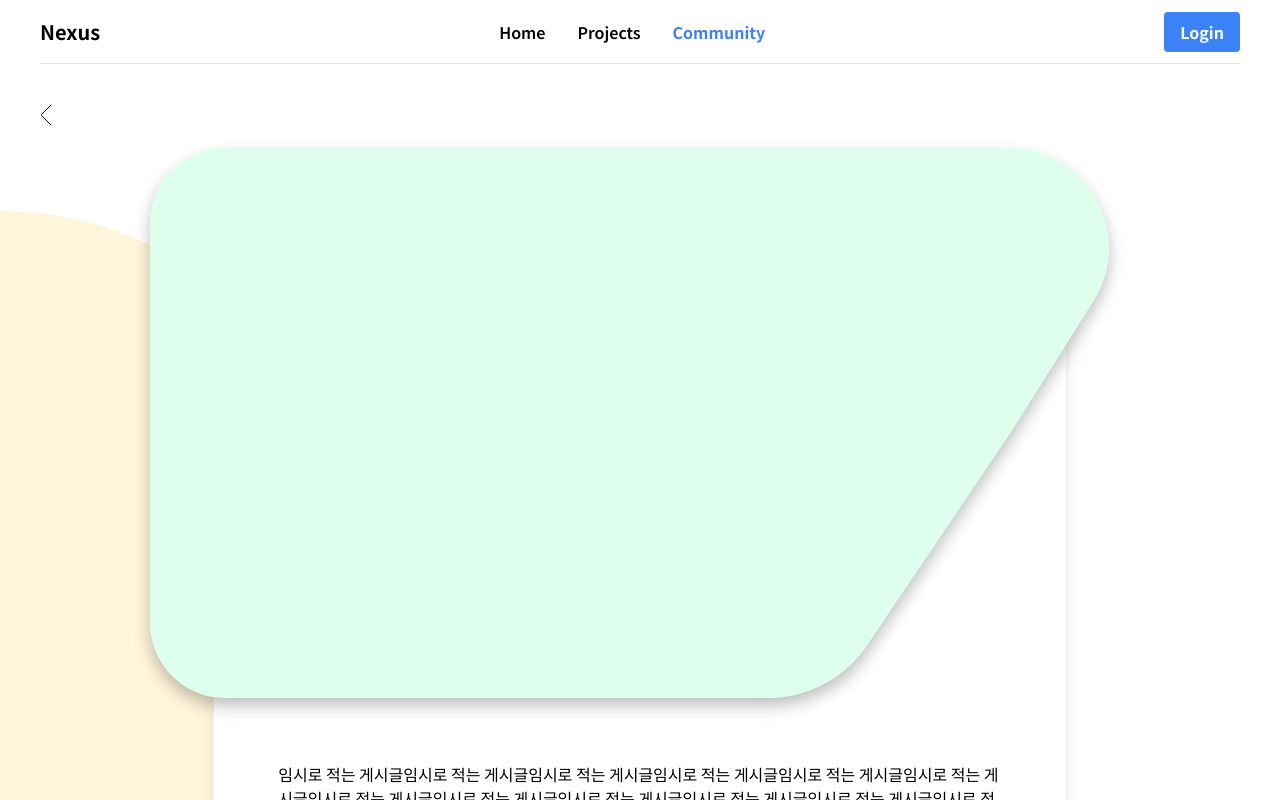
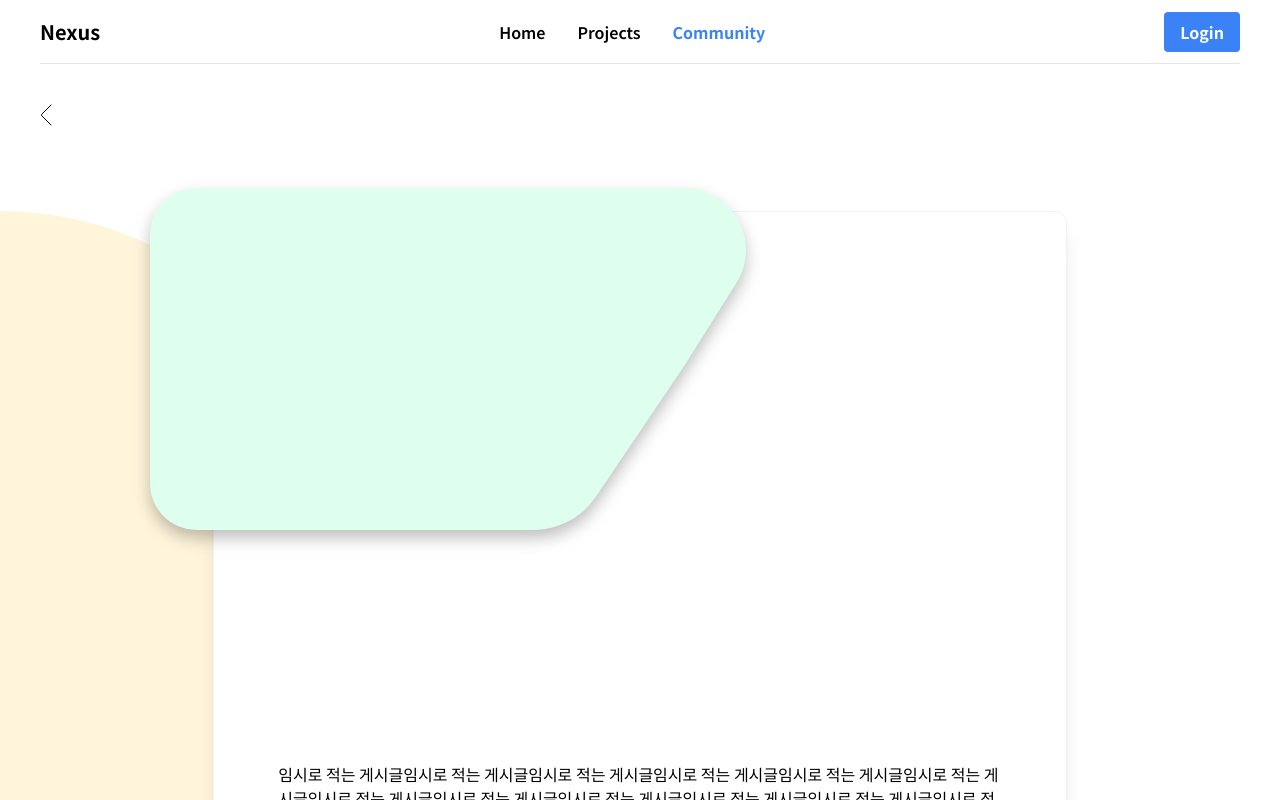
Before and after one commit to wwwcomcomcomcom/nexus-fe, a React (Vite) app: page /post/1 in a window 1280 px wide. Shown: the top 800 px of the page. Built offline with nearby package versions, Linux system fonts and the light colour scheme.

Commit message:
크기 줄이기 전

```diff
--- a/src/page/PostPage.tsx
+++ b/src/page/PostPage.tsx
@@ -21,7 +21,7 @@ function PostPage() {
         <div className="w-[700px] h-[700px] rounded-full absolute bg-[#FFF5DB] left-0 -z-10 -translate-x-1/2"></div>
         <div className="w-2/3 flex flex-col">
           <div className="bg-white border border-[#F2F2F2] rounded-xl w-full shadow-xl mb-24">
-            <PostGreenTopBox className="relative -top-16 -left-16" />
+            <PostGreenTopBox className="relative -top-32 -left-16 w-[70%]" />
             <p className="mx-16">
               임시로 적는 게시글임시로 적는 게시글임시로 적는 게시글임시로 적는
               게시글임시로 적는 게시글임시로 적는 게시글임시로 적는 게시글임시로
```
